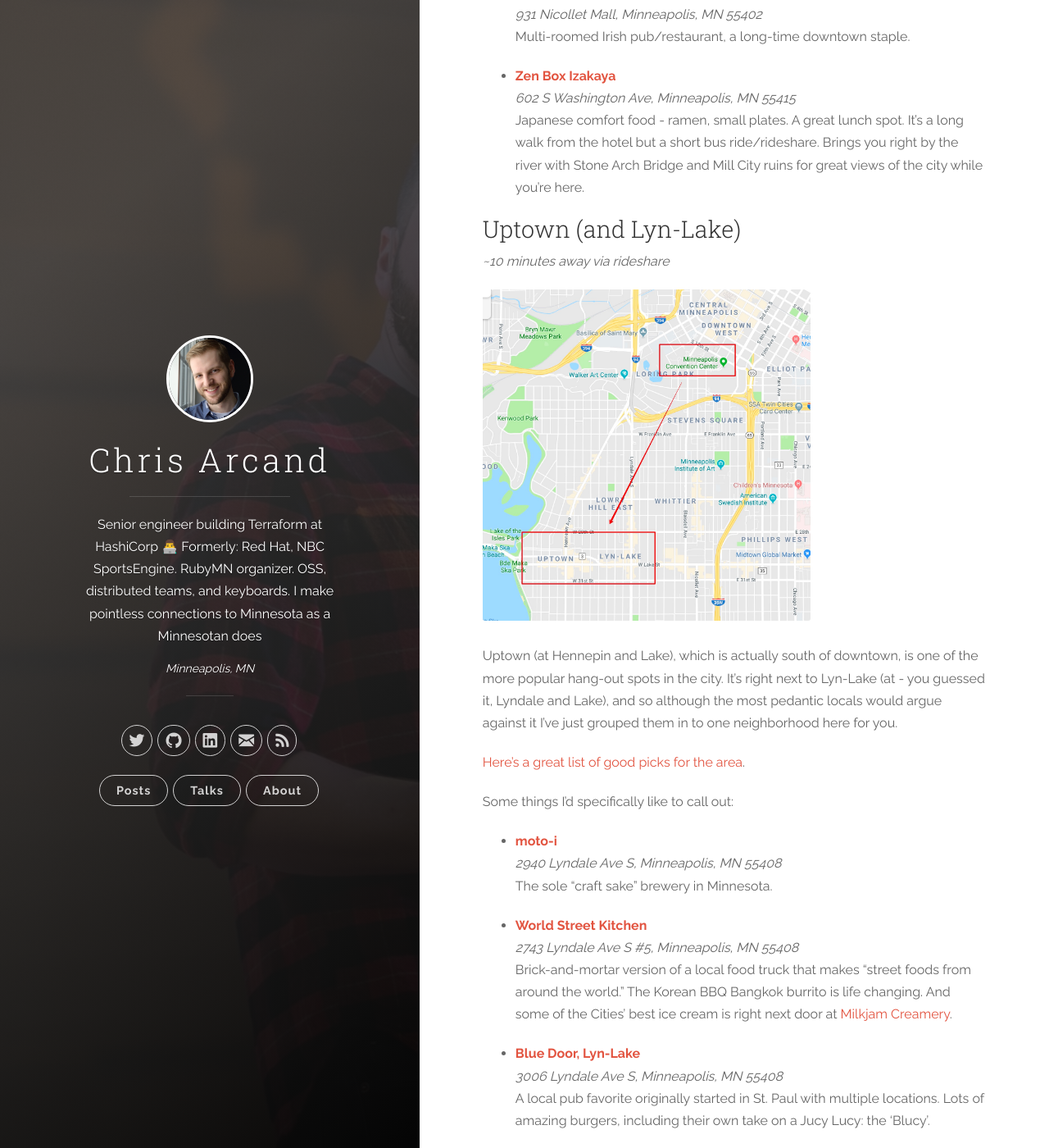
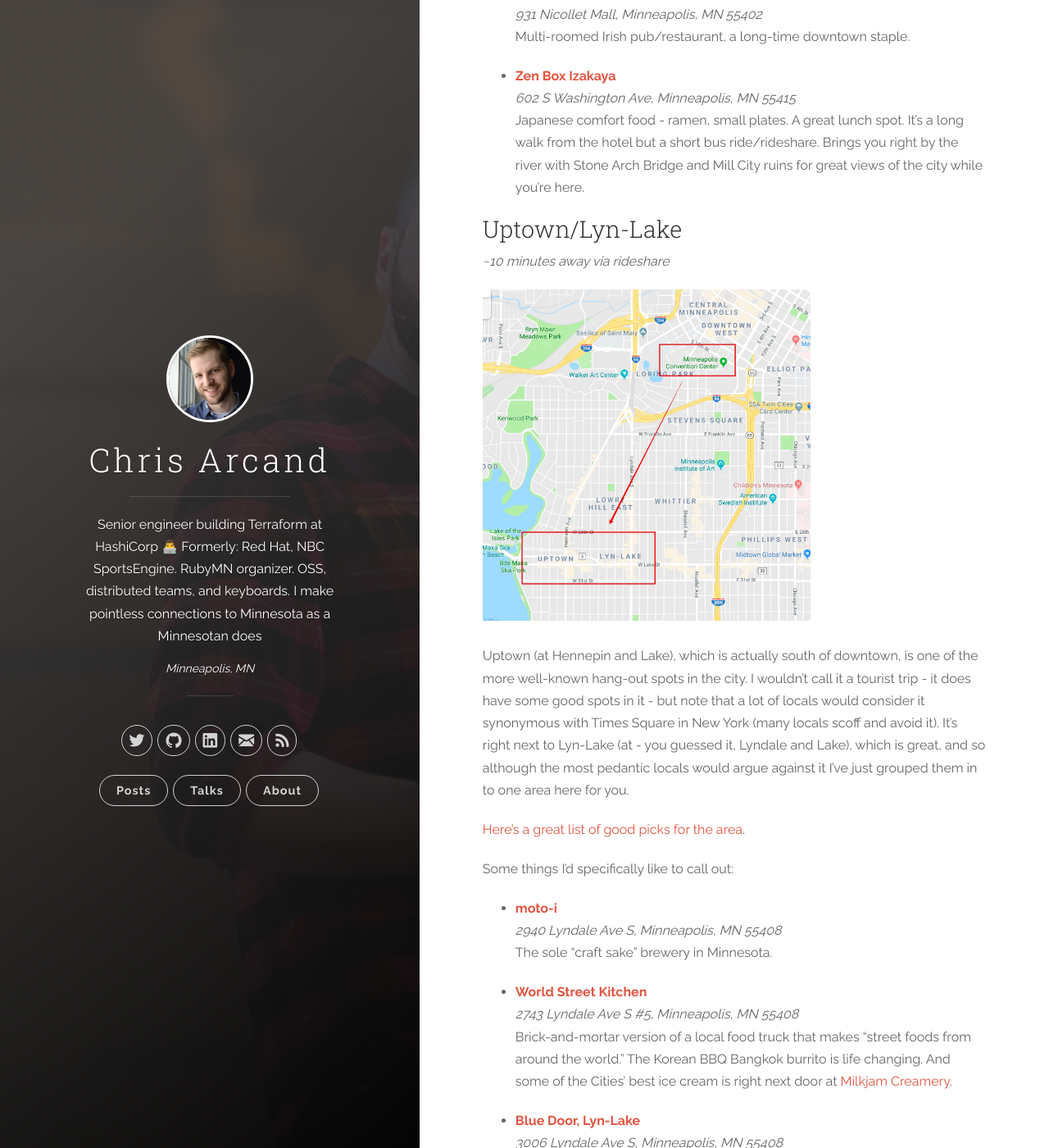
Before and after one commit to chrisarcand/chrisarcand.github.io, a Jekyll site: the page built from _posts/2019-04-28-railsconf2019.md, in a window 1280 px wide and 1400 px high, scrolled down 4303 px. Shown: the whole window at 82% size. Built offline with Jekyll 4.4.1, drawn with Linux system fonts in a browser that asks for light colours; nearby versions of some CDN libraries; comment, search, counter and statistics services are not loaded; some of the changed text lies outside the part shown.

Commit message:
Literal lol at needing to do this.

```diff
--- a/_posts/2019-04-28-railsconf2019.md
+++ b/_posts/2019-04-28-railsconf2019.md
@@ -149,16 +149,19 @@
   Brings you right by the river with Stone Arch Bridge and Mill City ruins for great views of the city while you're here.
 
 
-### Uptown (and Lyn-Lake)
+### Uptown/Lyn-Lake
 
 _~10 minutes away via rideshare_
 
 <a href="../images/posts/uptownmap.jpg"><img src="../images/posts/uptownmap.jpg" style="width: 400px" /></a>
 
 Uptown (at Hennepin and Lake), which is actually south of downtown, is one of
-the more popular hang-out spots in the city. It's right next to Lyn-Lake (at - you
-guessed it, Lyndale and Lake), and so although the most pedantic locals
-would argue against it I've just grouped them in to one neighborhood here for you.
+the more well-known hang-out spots in the city. I wouldn't call it a tourist
+trip - it does have some good spots in it - but note that a lot of locals
+would consider it synonymous with Times Square in New York (many locals scoff
+and avoid it). It's right next to Lyn-Lake (at - you guessed it, Lyndale and
+Lake), which is great, and so although the most pedantic locals would argue
+against it I've just grouped them in to one area here for you.
 
 [Here's a great list of good picks for the area](http://mspmag.com/travel-and-visitors-guide/neighborhood-guides/best-of-uptown-restaurants-shops-and-more/#eat).
 
@@ -391,6 +394,8 @@
 
 * [**Surly Brewing Co.**](https://surlybrewing.com/)
    *520 Malcolm Ave SE, Minneapolis, MN 55414*
+   Huge beer hall/taproom by one of the more known and distributed breweries outside of the area.
+   Fantastic food here, too.
 
 * [**Lake Monster Brewing Company**](http://www.lakemonsterbrewing.com/)
    *550 Vandalia St #160, St Paul, MN 55114*
```
Also changed, not shown: other parts of _posts/2019-04-28-railsconf2019.md (+2 -2 lines).
